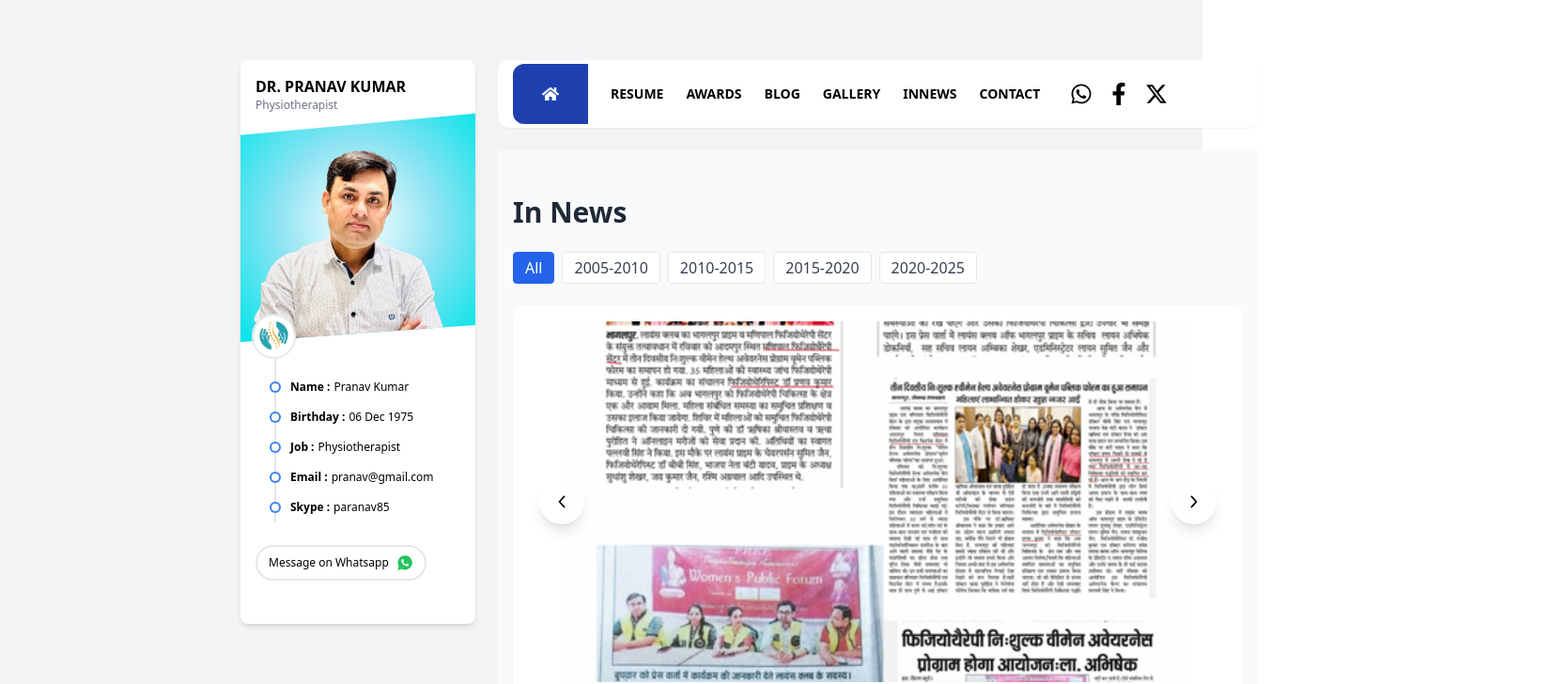
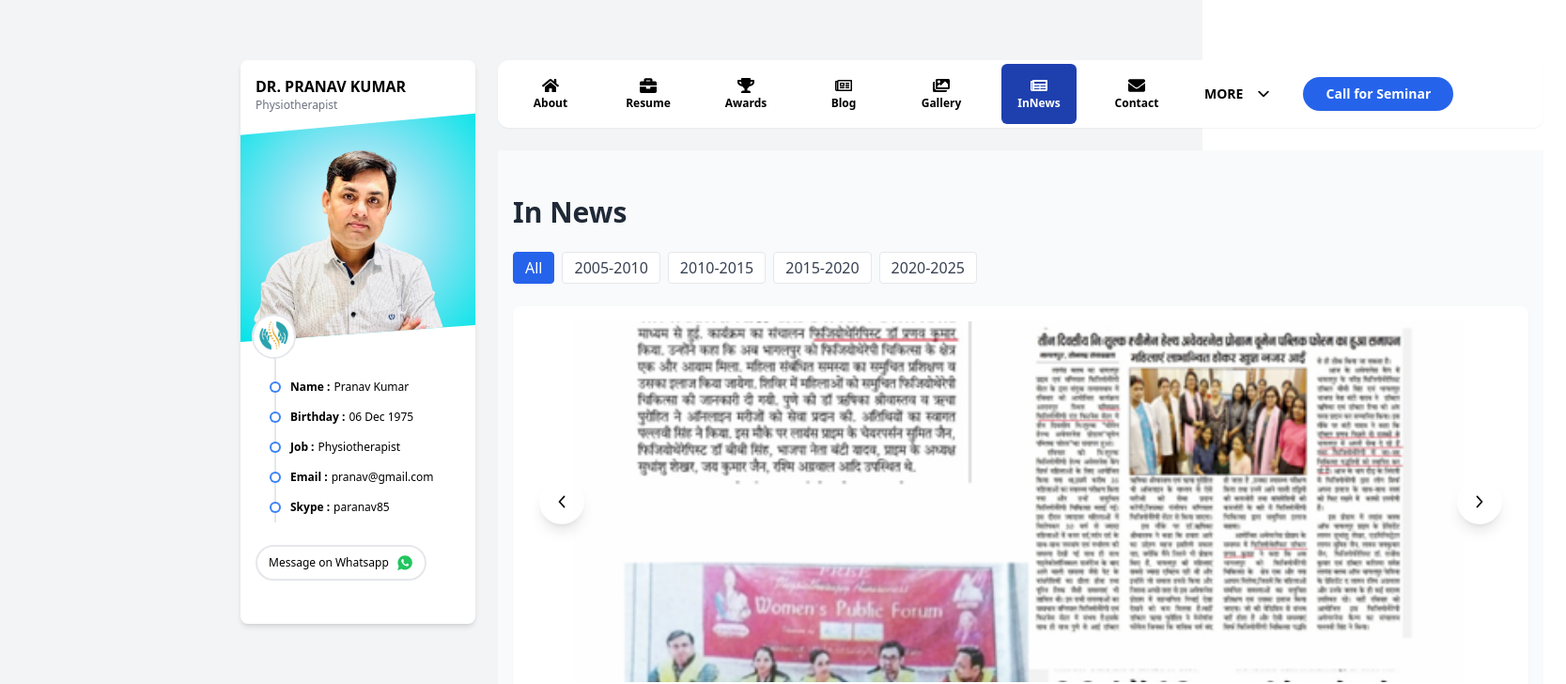
Before and after one commit to abhinavbgpgit/Dr-paranav-portfolio, a React (Vite) app: page /in-news in a window 1280 px wide. Shown: the top 728 px of the page at 94% size, 1667 px wide, since content can reach past the window. Built offline with nearby package versions, Linux system fonts and the light colour scheme.

Commit message:
header menu improvement

```diff
--- a/src/App.jsx
+++ b/src/App.jsx
@@ -11,6 +11,7 @@ import Contact from './pages/contact';
 import InNews from './pages/InNews';
 import Gallery from './pages/gallery';
 import BlogDetail from './pages/blog/BlogDetail';
+import More from './pages/more/More';
 
 export default function App() {
   return (
@@ -29,11 +30,11 @@ export default function App() {
               <Route path="/contact" element={<Contact />} />
               <Route path="/in-news" element={<InNews />} />
               <Route path="/gallery" element={<Gallery />} />
+              <Route path="/more" element={<More />} />
             </Routes>
-             <Footer />
+            <Footer />
           </div>
         </div>
-
       </div>
     </BrowserRouter>
   );
--- a/src/components/Header.jsx
+++ b/src/components/Header.jsx
@@ -1,40 +1,198 @@
-import React from "react";
-import { Link } from "react-router-dom";
-import { FaHome, FaFacebookF, FaWhatsapp, FaDribbble, FaPaperPlane } from "react-icons/fa";
-import { FaXTwitter } from "react-icons/fa6";
+import React, { useEffect, useRef, useState } from "react";
+import { Link, NavLink } from "react-router-dom";
+import {
+  FaHome,
+  FaBriefcase,
+  FaTrophy,
+  FaRegNewspaper,
+  FaImages,
+  FaNewspaper,
+  FaEnvelope,
+} from "react-icons/fa";
 
 const Header = () => {
+  const [isMoreOpen, setIsMoreOpen] = useState(false);
+  const moreRef = useRef(null);
+
+  // Close dropdown on outside click
+  useEffect(() => {
+    const onClickOutside = (e) => {
+      if (moreRef.current && !moreRef.current.contains(e.target)) {
+        setIsMoreOpen(false);
+      }
+    };
+    document.addEventListener("mousedown", onClickOutside);
+    return () => document.removeEventListener("mousedown", onClickOutside);
+  }, []);
+
+  const baseTile =
+    "w-20 h-16 flex flex-col items-center justify-center rounded-md transition-colors";
+  const tileClass = ({ isActive }) =>
+    [
+      baseTile,
+      isActive
+        ? "bg-blue-800 text-white"
+        : "hover:bg-blue-400 hover:text-white text-black",
+    ].join(" ");
+
   return (
-  <header className="bg-white shadow-sm rounded-xl flex items-center pl-4 pr-24 py-1 mt-10">
-      {/* Left Icon Section */}
-  <Link to="/" className=" bg-blue-800 w-20 h-16 rounded-l-xl flex items-center justify-center">
-        <FaHome className="text-white text-lg" />
-      </Link>
+    <header className="bg-white shadow-sm rounded-xl flex items-center pl-4 pr-24 py-1 mt-10">
+      {/* Left Icon Section (Home/About) */}
+      <div>
+        <NavLink
+          to="/"
+          className={({ isActive }) =>
+            [
+              "w-20 h-16 rounded-l-xl flex flex-col items-center justify-center transition-colors",
+              isActive ? "bg-blue-800 text-white" : "hover:bg-blue-400 hover:text-white text-black",
+            ].join(" ")
+          }
+        >
+          <FaHome className="text-lg" />
+          <span className="mt-0.5 text-xs font-semibold">About</span>
+        </NavLink>
+      </div>
 
-      {/* Navigation Links */}
-  <nav className="flex gap-6 ml-6 font-semibold text-sm mx-auto mr-8">
-        <Link to="/resume" className="hover:text-blue-600">RESUME</Link>
-        <Link to="/awards" className="hover:text-blue-600">AWARDS</Link>
-        <Link to="/blog" className="hover:text-blue-600">BLOG</Link>
-        <Link to="/gallery" className="hover:text-blue-600">GALLERY</Link>
-        <Link to="/in-news" className="hover:text-blue-600">INNEWS</Link>
-        <Link to="/contact" className="hover:text-blue-600">CONTACT</Link>
+      {/* Navigation Links with icons (except MORE) */}
+      <nav className="flex gap-6 ml-6 font-semibold text-xs mx-auto mr-8">
+        <NavLink to="/resume" className={tileClass}>
+          <FaBriefcase className="text-lg" />
+          <span className="mt-0.5">Resume</span>
+        </NavLink>
+        <NavLink to="/awards" className={tileClass}>
+          <FaTrophy className="text-lg" />
+          <span className="mt-0.5">Awards</span>
+        </NavLink>
+        <NavLink to="/blog" className={tileClass}>
+          <FaRegNewspaper className="text-lg" />
+          <span className="mt-0.5">Blog</span>
+        </NavLink>
+        <NavLink to="/gallery" className={tileClass}>
+          <FaImages className="text-lg" />
+          <span className="mt-0.5">Gallery</span>
+        </NavLink>
+        <NavLink to="/in-news" className={tileClass}>
+          <FaNewspaper className="text-lg" />
+          <span className="mt-0.5">InNews</span>
+        </NavLink>
+        <NavLink to="/contact" className={tileClass}>
+          <FaEnvelope className="text-lg" />
+          <span className="mt-0.5">Contact</span>
+        </NavLink>
+
+        {/* MORE with click-to-open dropdown (no icon) */}
+        <div className="relative" ref={moreRef}>
+          <div className="inline-flex items-center h-16">
+            <NavLink
+              to="/more"
+              className={({ isActive }) =>
+                [
+                  "px-2 py-1 rounded-md font-semibold text-sm transition-colors",
+                  isActive ? "bg-blue-800 text-white" : "hover:bg-blue-400 hover:text-white text-black",
+                ].join(" ")
+              }
+            >
+              MORE
+            </NavLink>
+            <button
+              type="button"
+              aria-haspopup="menu"
+              aria-expanded={isMoreOpen}
+              onClick={(e) => {
+                e.preventDefault();
+                e.stopPropagation();
+                setIsMoreOpen((v) => !v);
+              }}
+              className="ml-1 h-5 w-5 flex items-center justify-center rounded transition-colors hover:bg-blue-400 hover:text-white focus:outline-none"
+              title="Open more menu"
+            >
+              <svg
+                className={`h-3 w-3 transition-transform duration-200 ${isMoreOpen ? "rotate-180" : ""}`}
+                viewBox="0 0 10 6"
+                fill="none"
+                xmlns="http://www.w3.org/2000/svg"
+                aria-hidden="true"
+              >
+                <path
+                  d="M1 1L5 5L9 1"
+                  stroke="currentColor"
+                  strokeWidth="1.5"
+                  strokeLinecap="round"
+                  strokeLinejoin="round"
+                />
+              </svg>
+            </button>
+          </div>
+
+          {/* Dropdown panel */}
+          {isMoreOpen && (
+            <div
+              role="menu"
+              className="absolute left-0 mt-2 w-44 rounded-md border border-gray-200 bg-white shadow-lg py-2 z-50"
+            >
+              <NavLink
+                to="/more/about"
+                className={({ isActive }) =>
+                  [
+                    "block px-3 py-2 rounded-sm transition-colors",
+                    isActive ? "bg-blue-800 text-white" : "text-gray-700 hover:bg-blue-400 hover:text-white",
+                  ].join(" ")
+                }
+                onClick={() => setIsMoreOpen(false)}
+                role="menuitem"
+              >
+                About Practice
+              </NavLink>
+              <NavLink
+                to="/more/services"
+                className={({ isActive }) =>
+                  [
+                    "block px-3 py-2 rounded-sm transition-colors",
+                    isActive ? "bg-blue-800 text-white" : "text-gray-700 hover:bg-blue-400 hover:text-white",
+                  ].join(" ")
+                }
+                onClick={() => setIsMoreOpen(false)}
+                role="menuitem"
+              >
+                Services
+              </NavLink>
+              <NavLink
+                to="/more/faqs"
+                className={({ isActive }) =>
+                  [
+                    "block px-3 py-2 rounded-sm transition-colors",
+                    isActive ? "bg-blue-800 text-white" : "text-gray-700 hover:bg-blue-400 hover:text-white",
+                  ].join(" ")
+                }
+                onClick={() => setIsMoreOpen(false)}
+                role="menuitem"
+              >
+                FAQs
+              </NavLink>
+              <NavLink
+                to="/more/downloads"
+                className={({ isActive }) =>
+                  [
+                    "block px-3 py-2 rounded-sm transition-colors",
+                    isActive ? "bg-blue-800 text-white" : "text-gray-700 hover:bg-blue-400 hover:text-white",
+                  ].join(" ")
+                }
+                onClick={() => setIsMoreOpen(false)}
+                role="menuitem"
+              >
+                Downloads
+              </NavLink>
+            </div>
+          )}
+        </div>
       </nav>
 
-      {/* Social Icons shifted to the far right */}
+      {/* Right CTA */}
       <div className="flex gap-4 text-black text-sm ml-auto">
-        <a href="#" className="group">
-          <FaWhatsapp className="text-2xl group-hover:text-green-500 transition-colors duration-200" />
-        </a>
-        <a href="#" className="group">
-          <FaFacebookF className="text-2xl group-hover:text-blue-600 transition-colors duration-200" />
-        </a>
-        <a href="#" className="group">
-          <FaXTwitter className="text-2xl group-hover:text-black transition-colors duration-200" />
-        </a>
+        <button className="rounded-full w-[160px] bg-blue-600 text-white px-4 py-2 text-sm font-semibold hover:bg-blue-700 hover:shadow-md transition-colors shadow-sm">
+          Call for Seminar
+        </button>
       </div>
-
-  {/* Hire Me Button removed as requested */}
     </header>
   );
 };
--- /dev/null
+++ b/src/pages/more/More.jsx
@@ -0,0 +1,12 @@
+import React from "react";
+
+export default function More() {
+  return (
+    <section className="bg-white rounded-xl shadow-sm p-6 min-h-[60vh]">
+      <h1 className="text-2xl font-bold mb-4">More</h1>
+      <p className="text-gray-600">
+        This is the More page. Add your additional content, links, or sections here.
+      </p>
+    </section>
+  );
+}
```
Also changed, not shown: logo.png (added).
